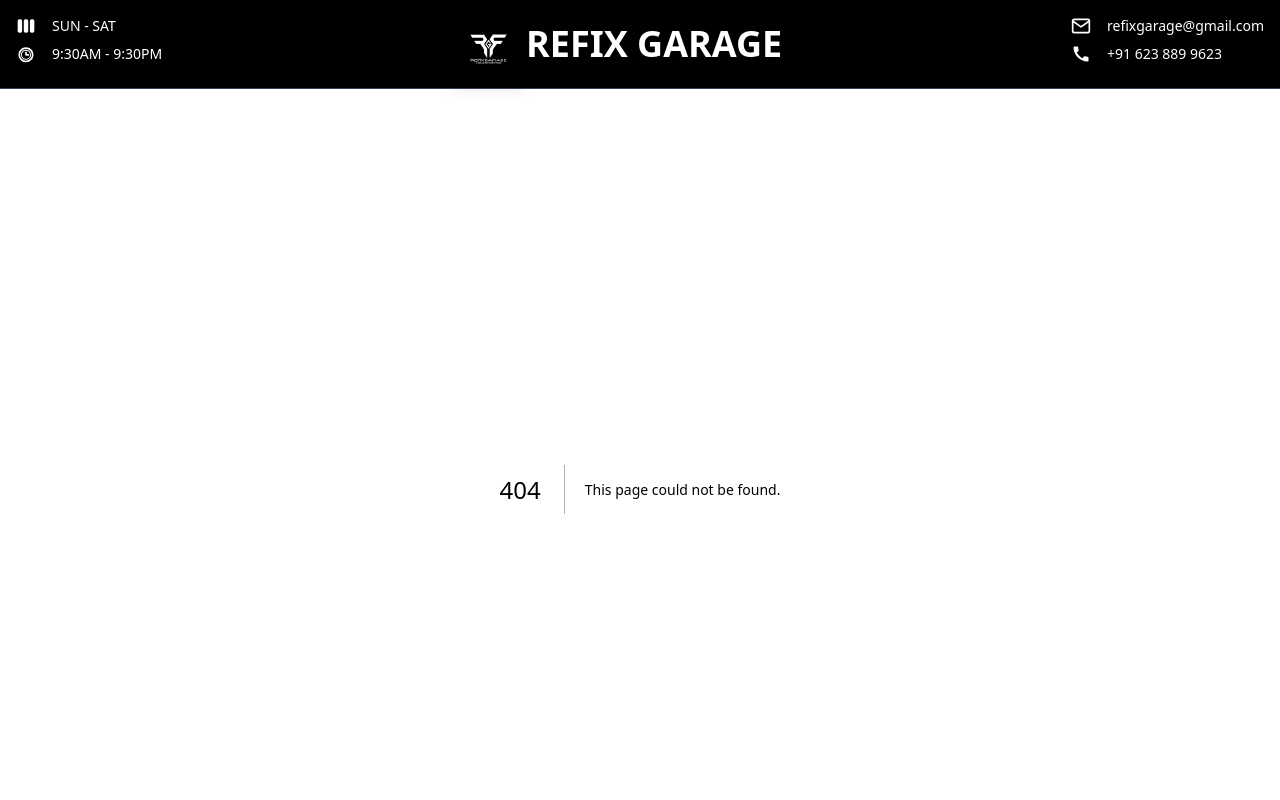
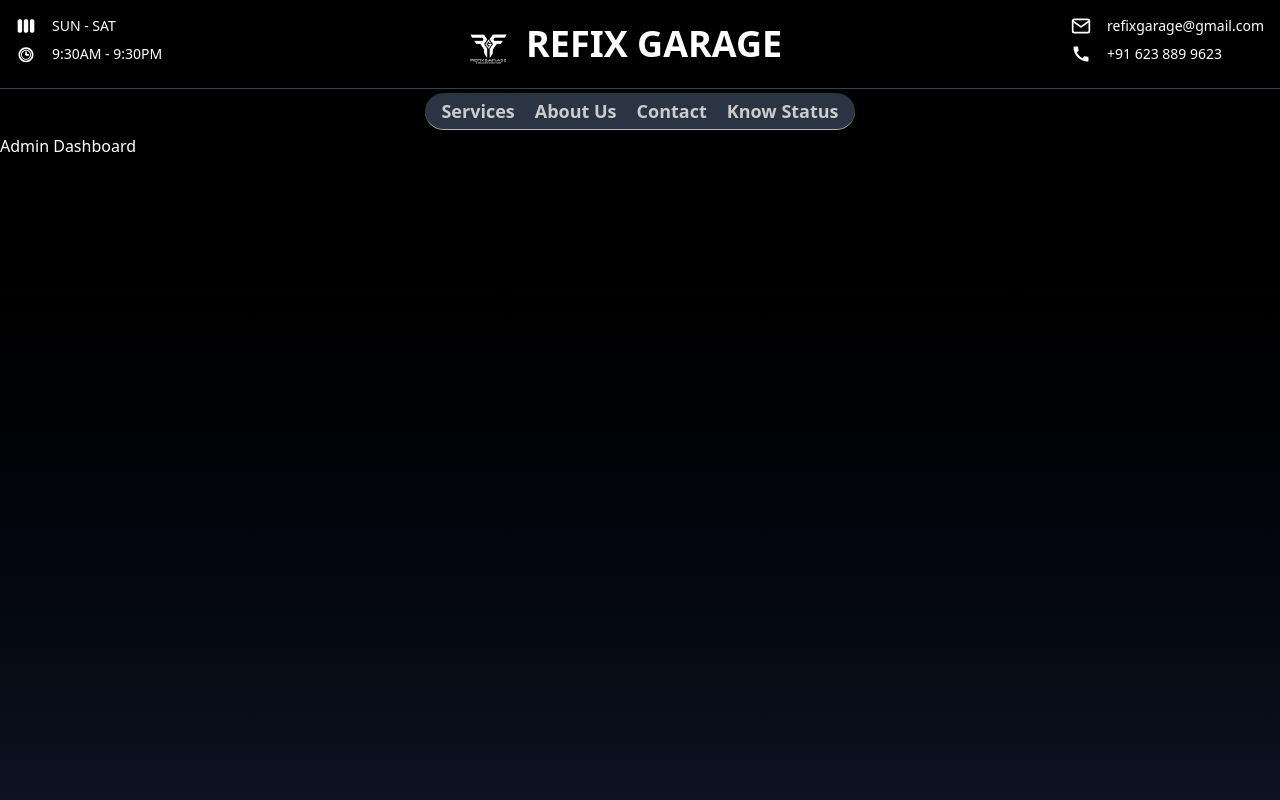
Before and after one commit to Ananthu-M-A/RefixGarage-Service-Center-Management-WebApp-NextJS, a Next.js app: page /admin in a window 1280 px wide. Before the commit this address had no page. Shown: the top 800 px of the page. Built offline with nearby package versions, Linux system fonts and the light colour scheme.

Commit message:
Refactored Admin and Engineer Pages. Updated Contact Email and Improved Header Layout.

```diff
--- a/app/admin/dashboard/page.tsx
+++ /dev/null
@@ -1,9 +0,0 @@
-import React from 'react'
-
-function AdminDashboard() {
-  return (
-    <div>Admin Dashboard</div>
-  )
-}
-
-export default AdminDashboard
--- /dev/null
+++ b/app/admin/page.tsx
@@ -0,0 +1,19 @@
+import SubHeader from "@/components/SubHeader";
+import React from "react";
+
+function AdminDashboard() {
+  return (
+    <>
+      <div className="flex flex-col items-center justify-center min-h-screen h-16 bg-gradient-to-b from-black to-gray-900 text-white">
+        <SubHeader />
+        <div className="w-full h-full overflow-x-hidden">
+          <div className="flex space-x-5">
+            Admin Dashboard
+          </div>
+        </div>
+      </div>
+    </>
+  );
+}
+
+export default AdminDashboard;
--- a/app/service-engineer/home/page.tsx
+++ /dev/null
@@ -1,9 +0,0 @@
-import React from 'react'
-
-function EngineerHome() {
-  return (
-    <div>Engineer Home</div>
-  )
-}
-
-export default EngineerHome
--- /dev/null
+++ b/app/service-engineer/page.tsx
@@ -0,0 +1,11 @@
+import React from "react";
+
+function EngineerHome() {
+  return (
+    <>
+      <h1>Welcome to the Engineer Home</h1>
+    </>
+  );
+}
+
+export default EngineerHome;
--- a/components/Contact.tsx
+++ b/components/Contact.tsx
@@ -10,7 +10,7 @@ function Contact() {
         <h2 className="text-2xl font-bold mb-5">Contact Us</h2>
         <p>
           Have questions or need assistance? Reach out to us at
-          contact@refixgarage.com or visit our service center.
+          refixgarage@gmail.com or visit our service center.
         </p>
       </section>
     </>
--- a/components/Header.tsx
+++ b/components/Header.tsx
@@ -30,6 +30,7 @@ function Header() {
         />
         <h1 className="text-4xl font-bold">REFIX GARAGE</h1>
       </div>
+
       <div className="flex flex-col text-center p-4 text-white">
         <div
           className="flex space-x-4 mb-2 hover:cursor-pointer"
```
